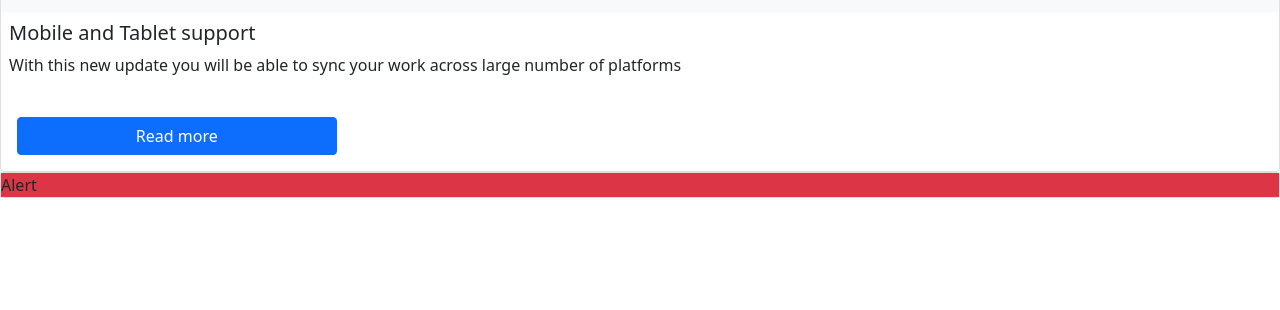
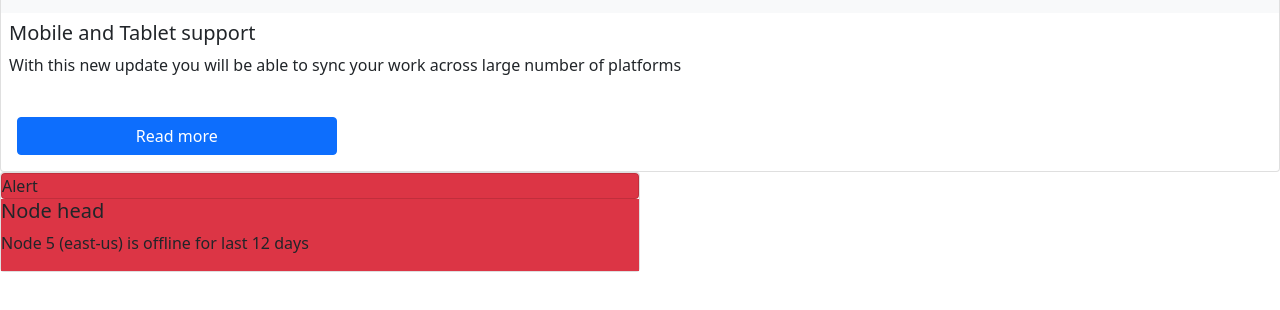
Before and after one commit to acciojob/bootstrap-card-pranay9949, a website: page main.html in a window 1280 px wide. Shown: the part 92-402 px from the top of the page. Drawn offline with nearby package versions, Linux system fonts and the light colour scheme.

Commit message:
created a submission

```diff
--- a/main.html
+++ b/main.html
@@ -24,11 +24,14 @@
 				</div>
 				<button class="btn btn-primary w-25 m-3">Read more</button>
 			</div>
-			<div class="card ">
-             <div class="bg-danger">
+			<div class="card w-50 ">
+             <div class="bg-danger card ">
 				 Alert
 			 </div>
-
+				<div class="bg-danger">
+					<h5>Node head</h5>
+					<p>Node 5 (east-us) is offline for last 12 days</p>
+				</div>
 			</div>
 		</div>
 
--- a/styles.css
+++ b/styles.css
@@ -1,2 +1,5 @@
 
 /* Your CSS Code here. */
+.alert{
+	border:1px solid grey;
+}
```
